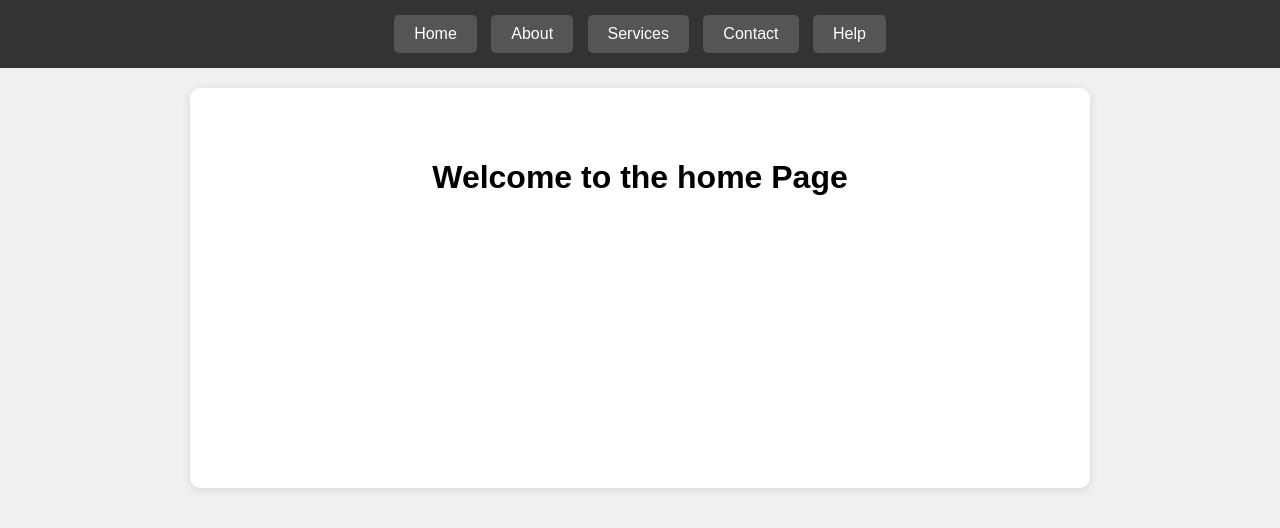
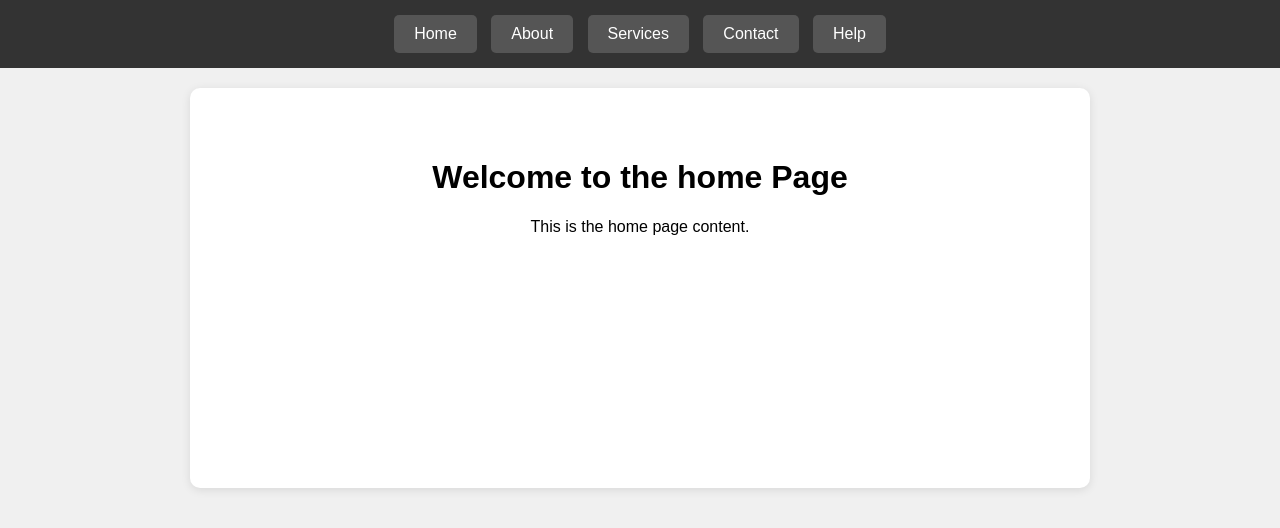
Before and after one commit to gabrielclydetbesa-art/my-website, a plain HTML site: page index.html in a window 1280 px wide. Drawn offline with Linux system fonts and the light colour scheme.

Commit message:
Update index.html

```diff
--- a/index.html
+++ b/index.html
@@ -59,7 +59,7 @@
 
     <main id="content">
         <h1>Welcome to the home Page</h1>
-        <p></p>
+        <p>This is the home page content.</p>
     </main>
 
     <script>
```
